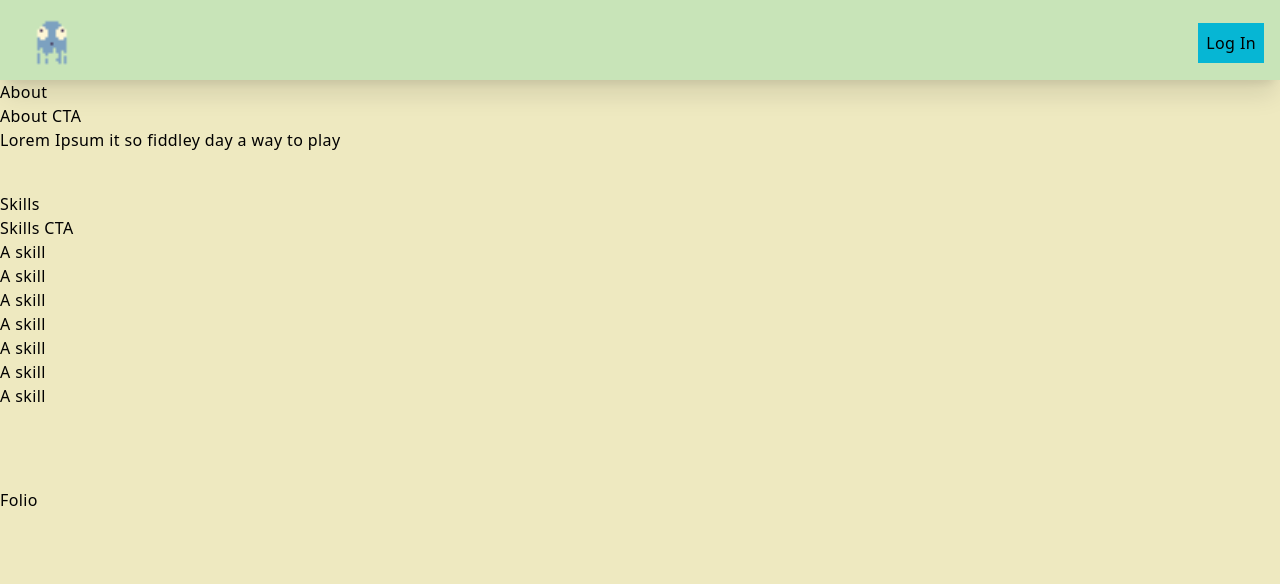
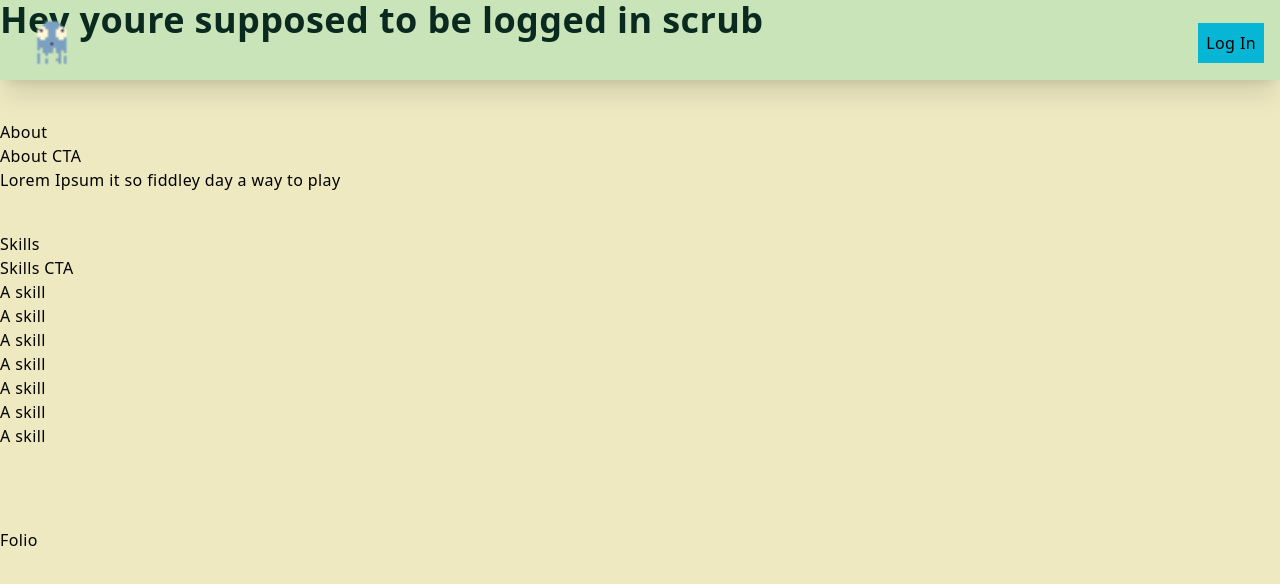
Before and after one commit to cocoabunny/ofthesaints, a Next.js app: page / in a window 1280 px wide. Shown: the top 584 px of the page. Built offline with nearby package versions, Linux system fonts and the light colour scheme; no server answers.

Commit message:
Kablam! conditional rendering working for test

```diff
--- a/components/ConditionalTest.jsx
+++ b/components/ConditionalTest.jsx
@@ -1,9 +1,13 @@
 import React from "react";
 import { useSession } from "next-auth/react";
 
-const ConditionalTest = () => {
-  const session = useSession();
-  if (session) return <div>Please Work</div>;
+const conditionalTest = () => {
+  const { data: session } = useSession();
+
+  if (session === "Authenticated") {
+    return <h1>Hey were working Kablam!</h1>;
+  }
+  return <h1> Hey youre supposed to be logged in scrub</h1>;
 };
 
-export default ConditionalTest;
+export default conditionalTest;
--- a/pages/index.js
+++ b/pages/index.js
@@ -17,7 +17,8 @@ const Page = () => {
       <Navbar />
 
       {/* <ConditionalTest /> */}
-      <main className="">
+      <ConditionalTest />
+      <main>
         {/* -- About Section --  */}
         <section className="pt-20">
           <span>
--- a/pages/middleware.js
+++ b/pages/middleware.js
@@ -1,7 +1,7 @@
-import { getSession } from "next-auth/client";
+// import { getSession } from "next-auth/client";
 
-export default async (req, res) => {
-  const session = await getSession({ req });
-  /* ... */
-  res.end();
-};
+// export default async (req, res) => {
+//   const session = await getSession({ req });
+//   /* ... */
+//   res.end();
+// };
```
